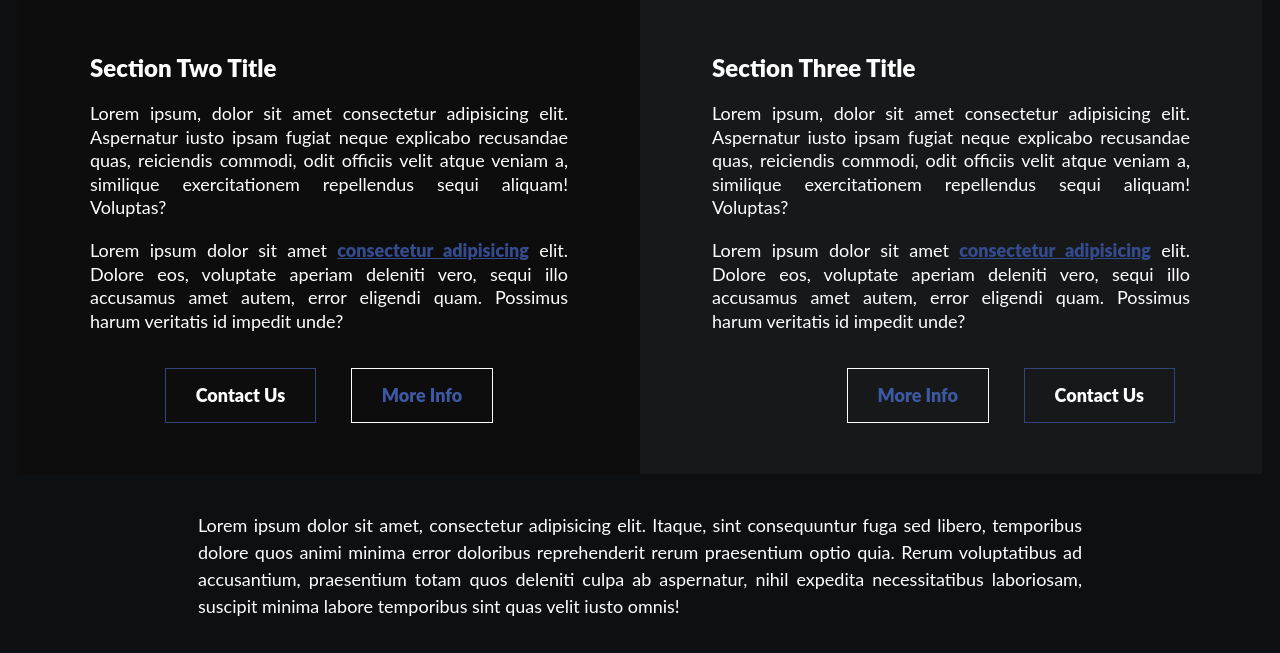
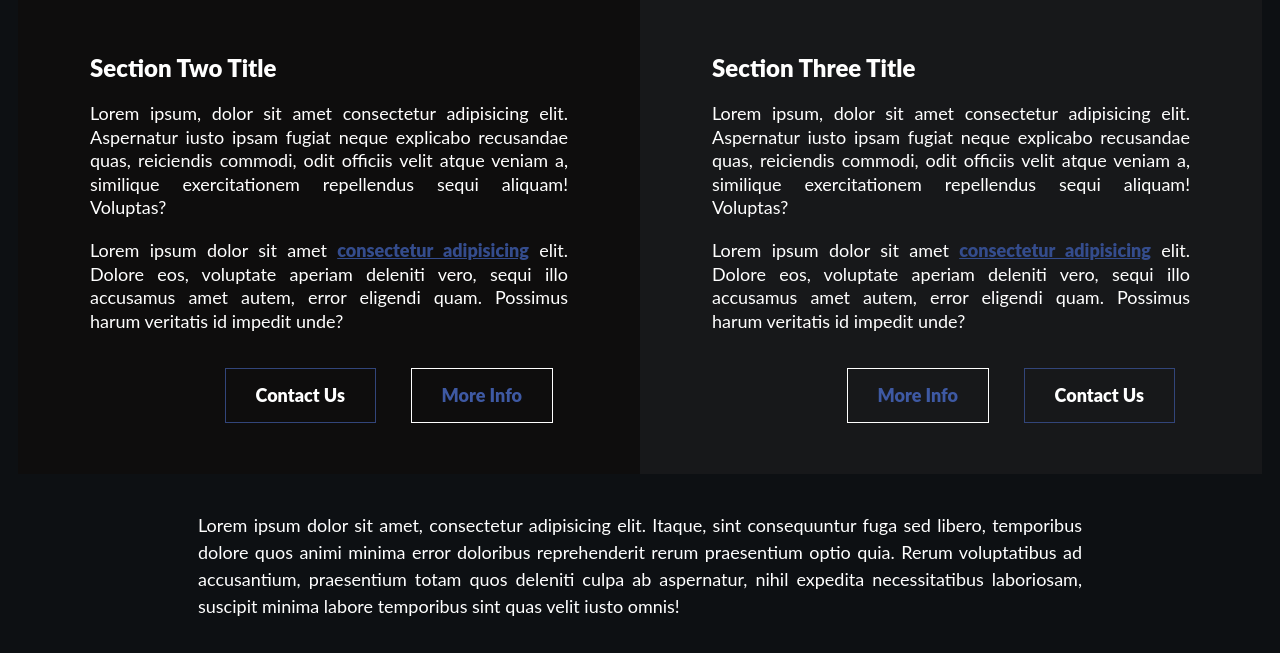
Before and after one commit to SkPhillips/CenterStage, a plain HTML site: page index.html in a window 1280 px wide. Shown: the part 884-1537 px from the top of the page. Drawn offline with Linux system fonts and the light colour scheme; a web font is replaced by a local one.

Commit message:
Update style.css

```diff
--- a/style.css
+++ b/style.css
@@ -237,6 +237,10 @@ button:active {
  background-color: rgb(0, 0, 0);
 }
 
+.sections{
+	min-width: 200px;
+}
+
 .section-two {
 	background-color: rgb(14, 13, 13);
 	color: #fff;
@@ -328,7 +332,8 @@ footer{
 		padding: 2em 4em;
 	}
 
-	.section-three p{
+	.section-three p,
+	.section-two p {
 		float: right;
 	}
 
```
